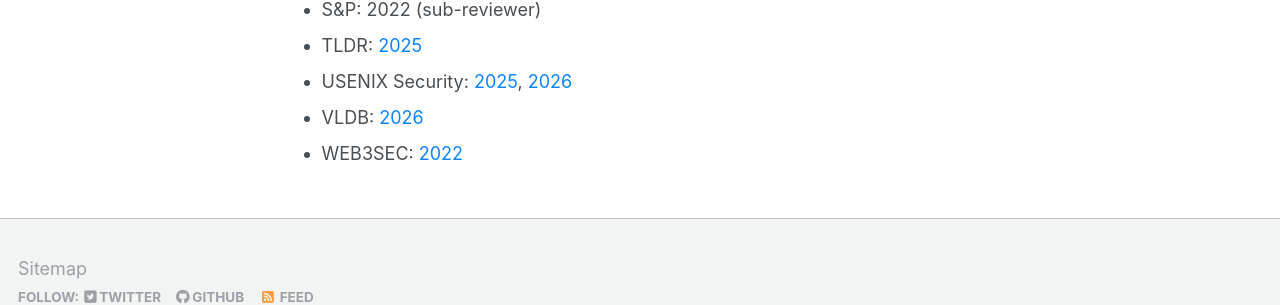
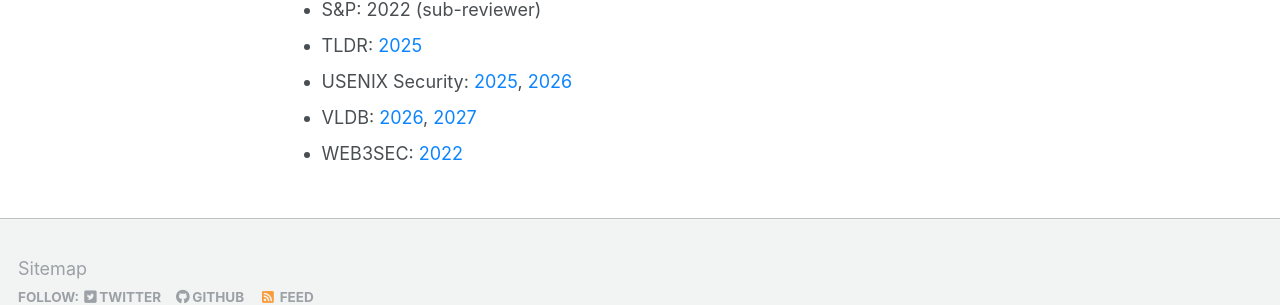
Before and after one commit to asonnino/asonnino.github.io, a Jekyll site: the page built from _pages/academia.md, in a window 1280 px wide and 900 px high, scrolled down 1686 px. Shown: the part 526-831 px from the top of the window. Built offline with Jekyll 4.4.1, drawn with Linux system fonts in a browser that asks for light colours.

Commit message:
feat: add VLDB 2027 pc

```diff
--- a/_pages/academia.md
+++ b/_pages/academia.md
@@ -76,7 +76,7 @@ I served in the following program committees:
 - S&P: 2022 (sub-reviewer)
 - TLDR: [2025](https://www.thelatestindefi.org/conference)
 - USENIX Security: [2025](https://www.usenix.org/conference/usenixsecurity25/call-for-papers), [2026]()
-- VLDB: [2026](https://vldb.org/2026/officers.html)
+- VLDB: [2026](https://vldb.org/2026/officers.html), [2027]()
 - WEB3SEC: [2022](https://www.acsac.org/2022/workshops/web3sec/WEB3SEC2022-CFP.pdf)
 
 
```
